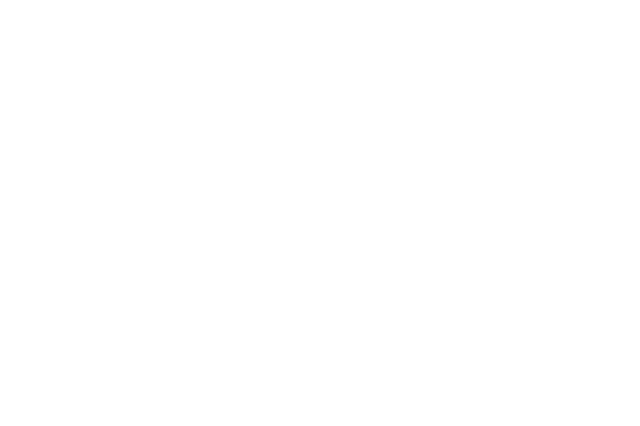
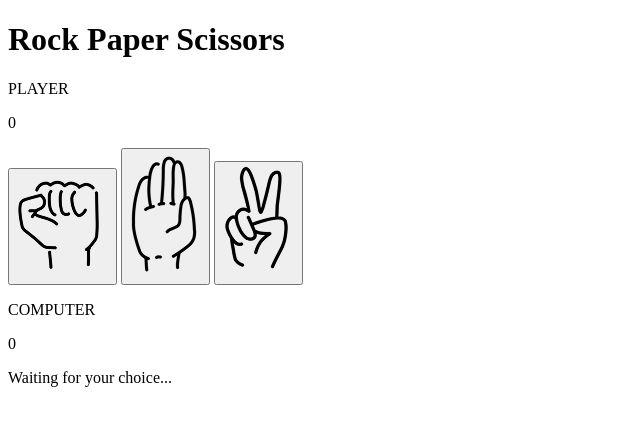
Before and after one commit to martupeluso/rock-paper-scissors, a plain HTML site: page index.html in a window 1280 px wide. Shown: the whole page, without its empty margins (0-640 px from the left). Drawn offline with Linux system fonts and the light colour scheme.

Commit message:
feat: add basic UI

```diff
--- a/index.html
+++ b/index.html
@@ -6,6 +6,29 @@
     <title>Rock Paper Scissors</title>
 </head>
 <body>
+    <h1>Rock Paper Scissors</h1>
+    <div class="main-container">
+        <div class="score-container player">
+            <p>PLAYER</p>
+            <p>0</p>
+        </div>
+        <div class="buttons-container">
+            <button class="rock">
+                <img src="./images/rock.png" alt="Rock hand" width="93" height="108">
+            </button>
+            <button class="paper">
+                <img src="./images/paper.png" alt="Paper hand" width="73" height="128">
+            </button>
+            <button class="scissors">
+                <img src="./images/scissors.png" alt="Scissors hand" width="73" height="115">
+            </button>
+        </div>
+        <div class="score-container computer">
+            <p>COMPUTER</p>
+            <p>0</p>
+        </div>
+    </div>
+    <p class="round-result">Waiting for your choice...</p>
     <script src="script.js"></script>
 </body>
 </html>
```
